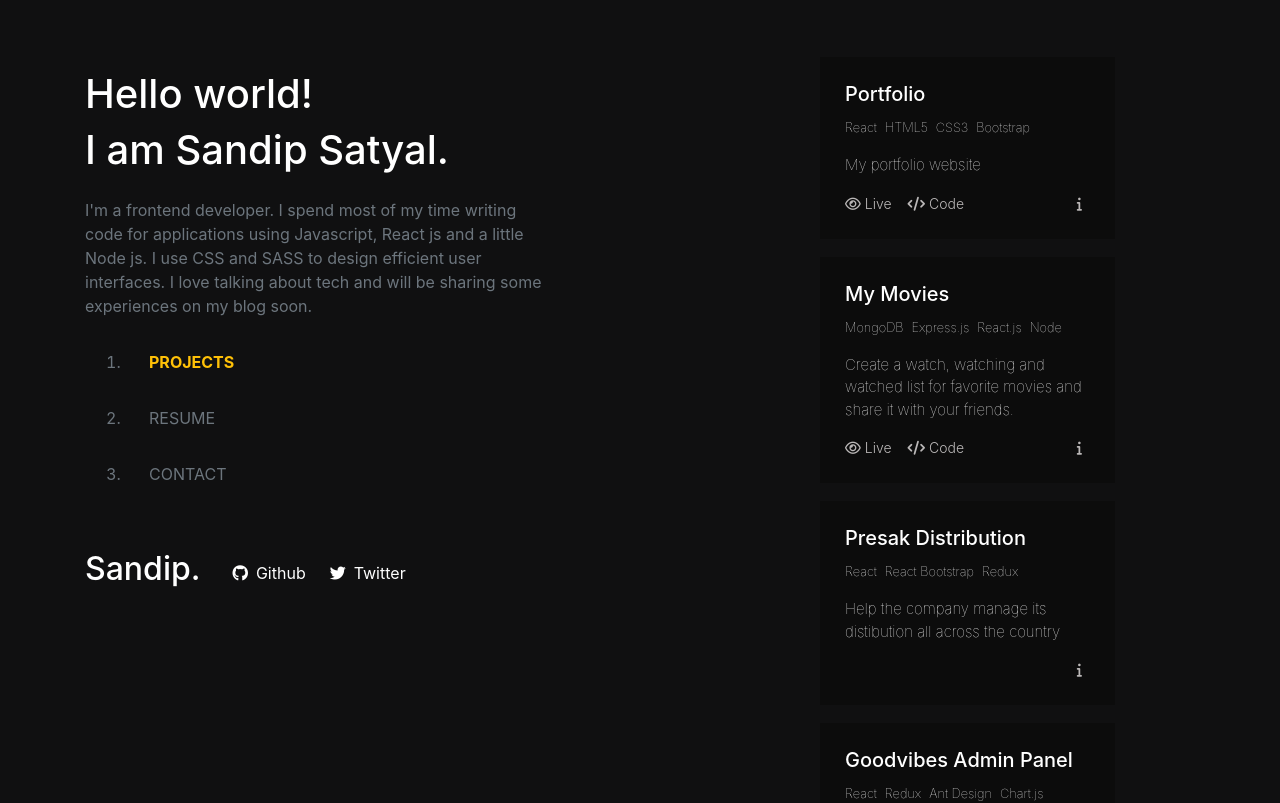
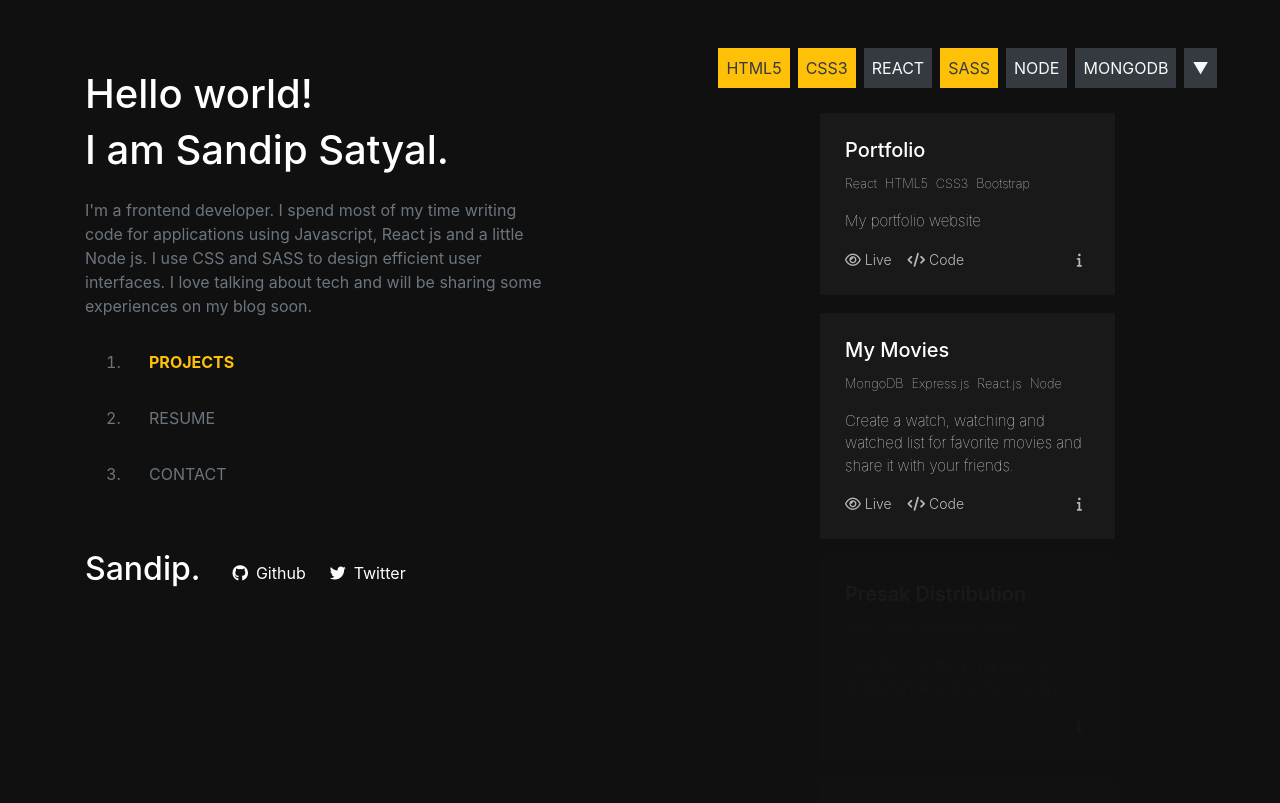
Before and after one commit to Sandip-Z/portfolio, a React (Create React App) app: page / in a window 1280 px wide. Shown: the top 803 px of the page. Built offline with nearby package versions, Linux system fonts and the light colour scheme.

Commit message:
[add] highlight project feature

```diff
--- a/src/components/Box.js
+++ b/src/components/Box.js
@@ -2,7 +2,16 @@ import React from "react";
 import { Link, useHistory } from "react-router-dom";
 import ChasingShadow from "../hoc/chasingShadow";
 
-const Box = ({ description, technology, code, live, title, detail, id }) => {
+const Box = ({
+  description,
+  technology,
+  code,
+  live,
+  title,
+  detail,
+  id,
+  highlight,
+}) => {
   const history = useHistory();
   const getTechnology = () => {
     if (technology && technology.length) {
@@ -20,13 +29,17 @@ const Box = ({ description, technology, code, live, title, detail, id }) => {
   };
 
   const navigateToDetail = () => {
-    history.push(`/project/detail/${id}`);
+    if (highlight) {
+      history.push(`/project/detail/${id}`);
+    }
+    return;
     // console.log("navigation disabled");
   };
   return (
     <div
       className="d-flex flex-column cursor-pointer"
       onClick={navigateToDetail}
+      style={highlight ? { opacity: 1 } : { opacity: 0.2 }}
     >
       <div>
         <h5 className="mb-0 text-capitalize">{title || "Title"}</h5>
--- a/src/hoc/chasingShadow/index.js
+++ b/src/hoc/chasingShadow/index.js
@@ -1,4 +1,4 @@
-import React, { useState, useEffect } from "react";
+import React, { useState, useEffect, useCallback } from "react";
 import { motion } from "framer-motion";
 
 function chasingShadow(Component) {
@@ -14,7 +14,8 @@ function chasingShadow(Component) {
       setStyle(style);
     }, [deg]);
 
-    const container = {
+    const container = useCallback(() => {
+      return {
         hidden: { opacity: 0, scale: 0 },
         visible: {
           opacity: 1,
@@ -26,18 +27,19 @@ function chasingShadow(Component) {
           },
         },
       };
+    }, []);
 
-    const item = {
-      hidden: { y: 20, opacity: 0 },
-      visible: {
-        y: 0,
-        opacity: 1,
-      },
-    };
+    // const item = {
+    //   hidden: { y: 20, opacity: 0 },
+    //   visible: {
+    //     y: 0,
+    //     opacity: 1,
+    //   },
+    // };
 
     const handleMouseMove = (event) => {
       const Y = event.clientY / 5;
-      const X = event.clientX / 2;
+      const X = event.clientX / -2;
       const result = X + Y;
       setDeg(result);
     };
@@ -53,17 +55,17 @@ function chasingShadow(Component) {
         className={`${defaultClassName}`}
         onMouseMove={handleMouseMove}
         onMouseLeave={handleMouseLeave}
-        style={{ ...style }}
+        style={props.highlight ? { ...style } : { opacity: "0.2" }}
         variants={container}
         initial="hidden"
         animate="visible"
         whileHover={{
-          scale: 1.07,
+          scale: props.highlight ? 1.07 : 1,
           borderRadius: 7,
         }}
         whileTap={{
           msTransformOrigin: "center",
-          scale: 2,
+          scale: props.hightlight ? 2 : 1,
         }}
       >
         <Component {...props} />
--- a/src/index.css
+++ b/src/index.css
@@ -78,7 +78,8 @@ code {
   text-overflow: ellipsis;
   /* padding:2rem; */
   /* border : 1px solid rgb(0, 0, 0); */
-  background-color: rgb(12, 12, 12);
+  /* background-color: rgb(12, 12, 12); */
+  background-color: rgb(26, 25, 25);
   cursor: pointer;
 }
 
--- a/src/page/Work.js
+++ b/src/page/Work.js
@@ -1,7 +1,7 @@
 import React from "react";
 import Box from "../components/Box";
 import { works } from "../content/works";
-// import ProjectFilter from "../components/ProjectFilter";
+import ProjectFilter from "../components/ProjectFilter";
 import ScrollPosition from "../components/ScrollPosition";
 const Work = () => {
   const renderBoxes = works.map((work) => {
@@ -15,12 +15,13 @@ const Work = () => {
         code={work.code}
         live={work.live}
         detail={work.detail}
+        highlight={work.id % 2 ? true : false}
       />
     );
   });
   return (
-    <div className="d-flex page">
-      {/* <ProjectFilter /> */}
+    <div className="d-flex flex-column page">
+      <ProjectFilter />
       <ScrollPosition />
       <div className="d-flex flex-wrap justify-content-center text-white">
         {renderBoxes}
```
Lines whose indentation alone changed are shown as unchanged.
